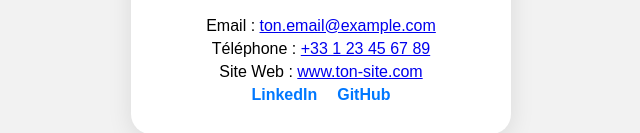
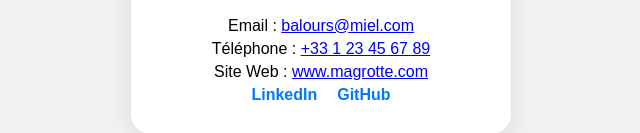
Before and after one commit to Trollhorn331/VCard, a plain HTML site: page index.html in a window 1280 px wide. Shown: the part 450-583 px from the top of the page, without its empty margins (319-959 px from the left). Drawn offline with Linux system fonts and the light colour scheme.

Commit message:
changement 2

```diff
--- a/index.html
+++ b/index.html
@@ -19,9 +19,9 @@
             <h2>Ta Profession / Fonction</h2>
 
             <div class="contact">
-                <p>Email : <a href="mailto:balours@miel.com">ton.email@example.com</a></p>
+                <p>Email : <a href="mailto:balours@miel.com">balours@miel.com</a></p>
                 <p>Téléphone : <a href="tel:+33123456789">+33 1 23 45 67 89</a></p>
-                <p>Site Web : <a href="https://www.magrotte.com" target="_blank">www.ton-site.com</a></p>
+                <p>Site Web : <a href="https://www.magrotte.com" target="_blank">www.magrotte.com</a></p>
             </div>
 
             <div class="socials">
```
